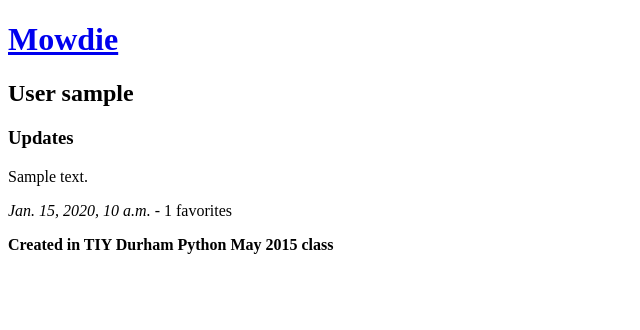
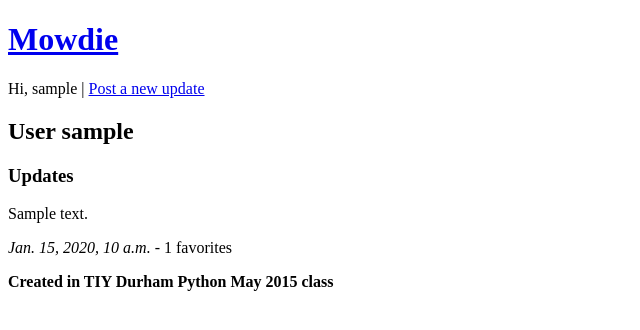
Before and after one commit to tiyd-python-2015-05/mowdie, a Django app: page /user/1 in a window 1280 px wide. Shown: the top 330 px of the page, without its empty margins (0-640 px from the left). Run offline with Django 3.2, Linux system fonts and the light colour scheme; tables that the repository leaves empty hold one stand-in row (values such as "Sample post").

Commit message:
Add the ability to make new updates

```diff
--- a/mowdie/mowdie/urls.py
+++ b/mowdie/mowdie/urls.py
@@ -20,8 +20,9 @@ from users import views as users_views
 
 urlpatterns = [
     url(r'^admin/', include(admin.site.urls)),
-    url('^', include('django.contrib.auth.urls')),
+    url(r'^accounts/', include('django.contrib.auth.urls')),
     url(r'^$', updates_views.index, name="index"),
+    url(r'^updates/new/', updates_views.add_update, name="add_update"),
     url(r'^user/(?P<user_id>\d+)$', updates_views.show_user, name="show_user"),
     url(r'^register/$', users_views.user_register, name="user_register"),
 ]
--- a/mowdie/templates/base.html
+++ b/mowdie/templates/base.html
@@ -2,11 +2,18 @@
 <html>
 <head lang="en">
     <meta charset="UTF-8">
-    <title></title>
+    <title>Mowdie</title>
 </head>
 <body>
 <header>
     <h1><a href="{% url 'index' %}">Mowdie</a></h1>
+    {% if user.is_authenticated %}
+        Hi, {{ user }} |
+        <a href="{% url "add_update" %}">Post a new update</a>
+    {% else %}
+        <a href="{% url "login" %}">Login</a> |
+        <a href="{% url "user_register" %}">Register</a>
+    {% endif %}
 </header>
 <div>
     {% if messages %}
--- a/mowdie/updates/views.py
+++ b/mowdie/updates/views.py
@@ -1,7 +1,11 @@
-from django.shortcuts import render
+from django.contrib import messages
+from django.contrib.auth.decorators import login_required
+from django.shortcuts import render, redirect
+from django.utils.datetime_safe import datetime
 from .models import Update
 from django.contrib.auth.models import User
 
+from .forms import UpdateForm
 
 def index(request):
     updates = Update.objects.order_by('-posted_at')
@@ -9,9 +13,26 @@ def index(request):
                   "updates/index.html",
                   {"updates": updates})
 
+@login_required
+def add_update(request):
+    if request.method == "POST":
+        form = UpdateForm(request.POST)
+        if form.is_valid():
+            update = form.save(commit=False)
+            update.user = request.user
+            update.posted_at = datetime.now()
+            update.save()
+            messages.add_message(request, messages.SUCCESS,
+                                 "Your update was successfully posted!")
+            return redirect("index")
+    else:
+        form = UpdateForm()
 
-def show_status(request, status_id):
-    update = Update.objects.get(pk=status_id)
+    return render(request, "updates/add.html", {"form": form})
+
+
+def show_update(request, update_id):
+    update = Update.objects.get(pk=update_id)
     return render(request,
                   "updates/update.html",
                   {"update": update})
```
Also changed, not shown: mowdie/updates/forms.py (added, +8 -0 lines), mowdie/updates/templates/updates/add.html (added, +13 -0 lines).
